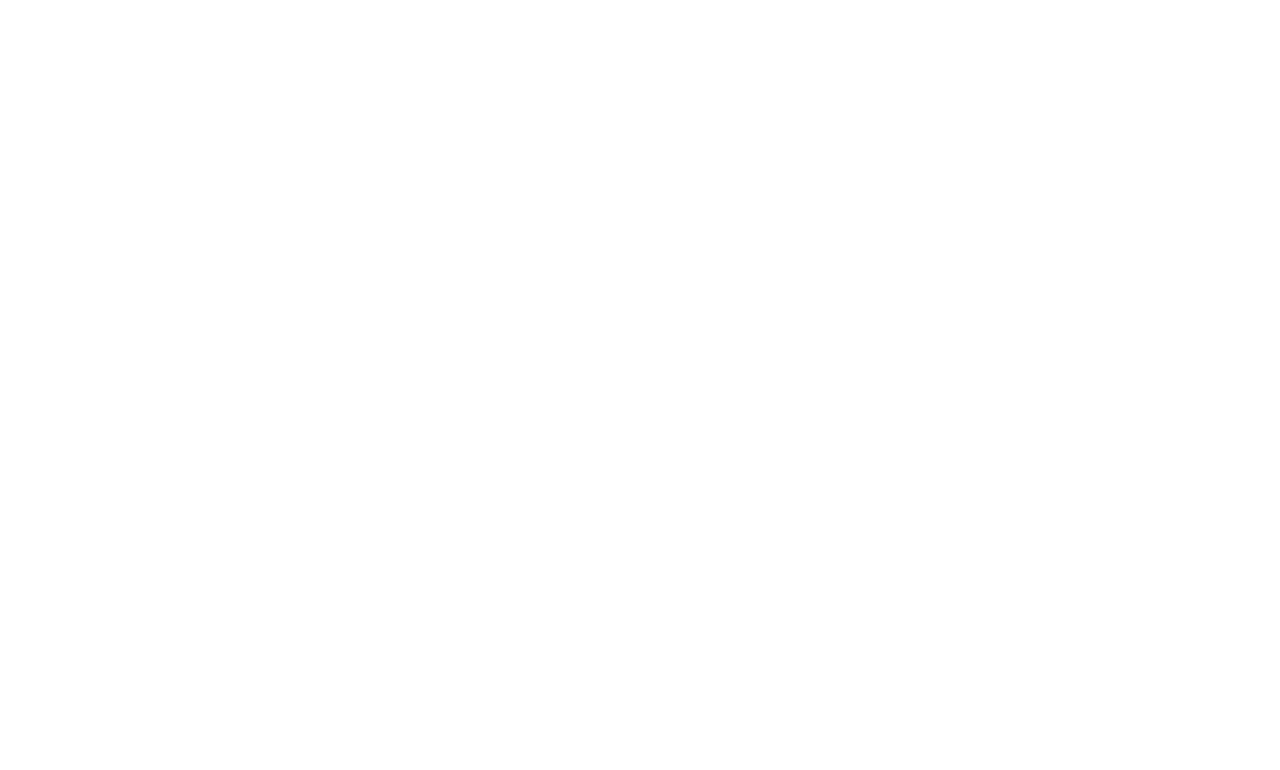
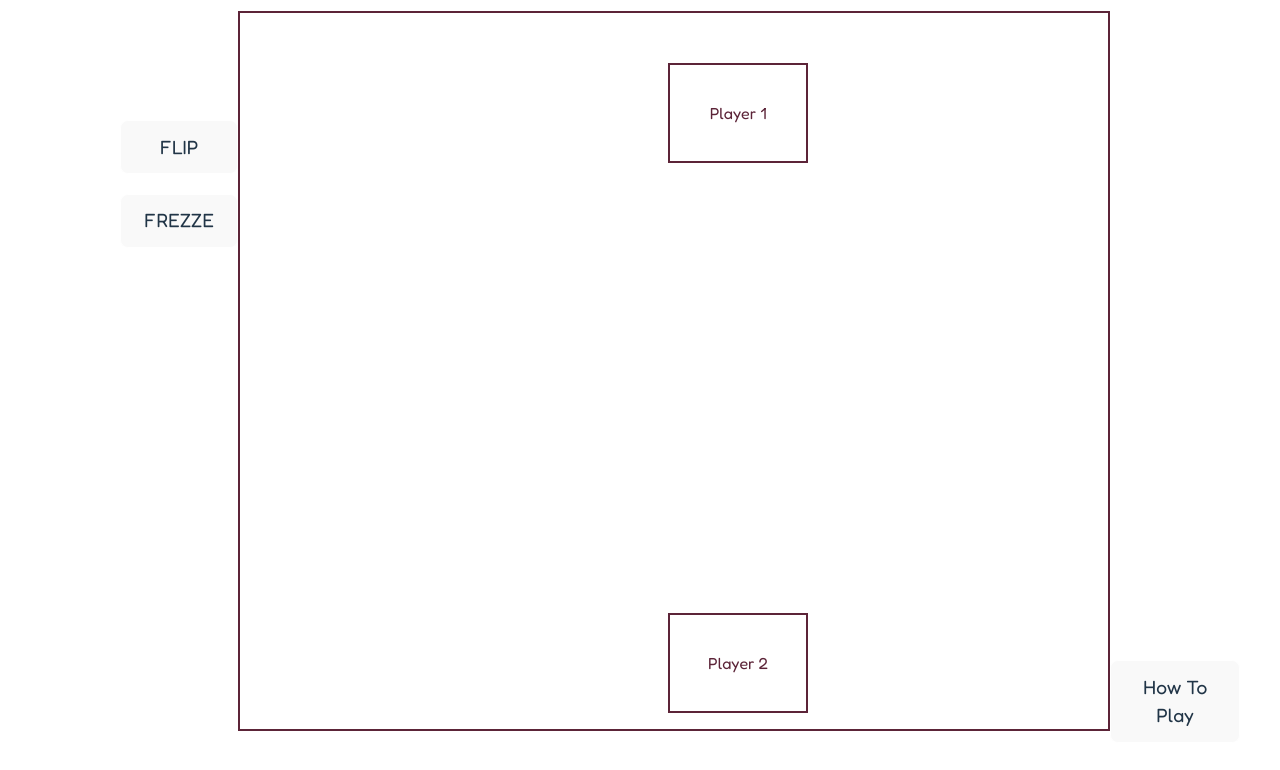
Before and after one commit to Nazrawit-T-B/Flip-7-Online, a React app in the folder Game/: page /play in a window 1280 px wide. Shown: the top 770 px of the page. Built offline with nearby package versions, Linux system fonts and the light colour scheme; the HTML template or start-up script is replaced by a standard one.

Commit message:
game module

```diff
--- a/Game/src/pages/game.jsx
+++ b/Game/src/pages/game.jsx
@@ -1,4 +1,37 @@
-const Game=()=>{
+import { useLocation } from "react-router-dom";
+import LAYOUTS from "../../layouts/layouts";
+const Game = () => {
+  const location = useLocation();
+  const players = location.state?.players ?? 2;
+  {
+    /** Different layout for different number of Players */
+  }
+  const layout = LAYOUTS[players];
+  return (
+    <div className="flex flex-row">
+    <div className="flex flex-col gap-5 ml-30 mt-30">
+    <button >FLIP</button>
+    <button >FREZZE</button>
+    </div>
+    <div className="game-board">
+      {layout.map((player, index) => (
+        <div
+          key={index}
+          className={`player player-${index + 1}`}
+          style={{
+            left: `${player.x}px`,
+            top: `${player.y}px`,
+          }}
+        >
+          <p>{player.name}</p>
+        </div>
+      ))}
 
-}
-export default Game
+    </div>
+    <div>
+        <button className="mt-165 mr-10">How To Play</button>
+    </div>
+    </div>
+  );
+};
+export default Game;
```
